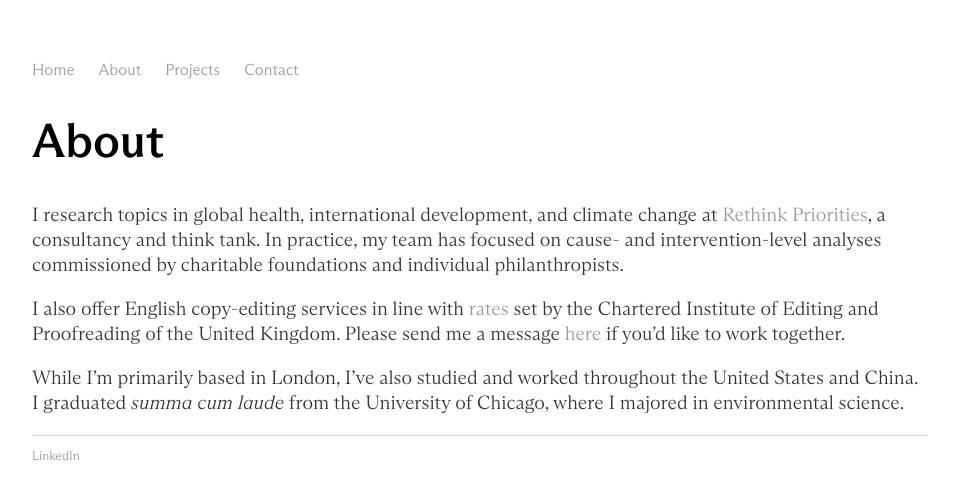
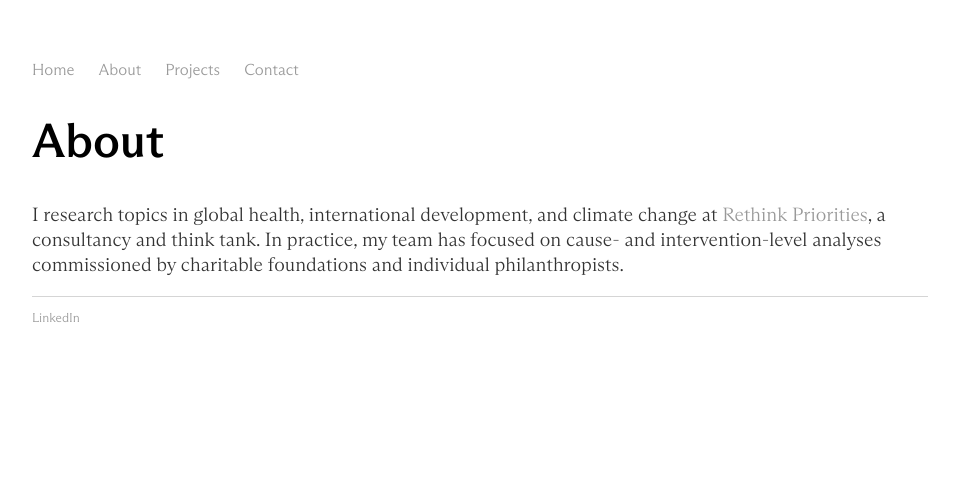
Before and after one commit to y-james-hu/y-james-hu.github.io, a Jekyll site: the page built from about/index.html, in a window 1280 px wide. Shown: the top 499 px of the page, without its empty margins (160-1119 px from the left). Built offline with Jekyll 4.4.1, drawn with Linux system fonts in a browser that asks for light colours.

Commit message:
Update index.html

```diff
--- a/about/index.html
+++ b/about/index.html
@@ -4,6 +4,3 @@ title: About
 ---
   <h1>{{ page.title }}</h1>
     <p>I research topics in global health, international development, and climate change at <a href="https://rethinkpriorities.org/">Rethink Priorities</a>, a consultancy and think tank. In practice, my team has focused on cause- and intervention-level analyses commissioned by charitable foundations and individual philanthropists.</p>
-    <p>I also offer English copy-editing services in line with <a href="https://www.ciep.uk/resources/suggested-minimum-rates/">rates</a> set by the Chartered Institute of Editing and Proofreading of the United Kingdom. Please send me a message <a href="../contact">here</a> if you’d like to work together.</p>
-    <p>While I’m primarily based in London, I’ve also studied and worked throughout the United States and China. I graduated <em>summa cum laude</em> from the University of Chicago, where I majored in environmental science.</p>
-    <p></p>
```
